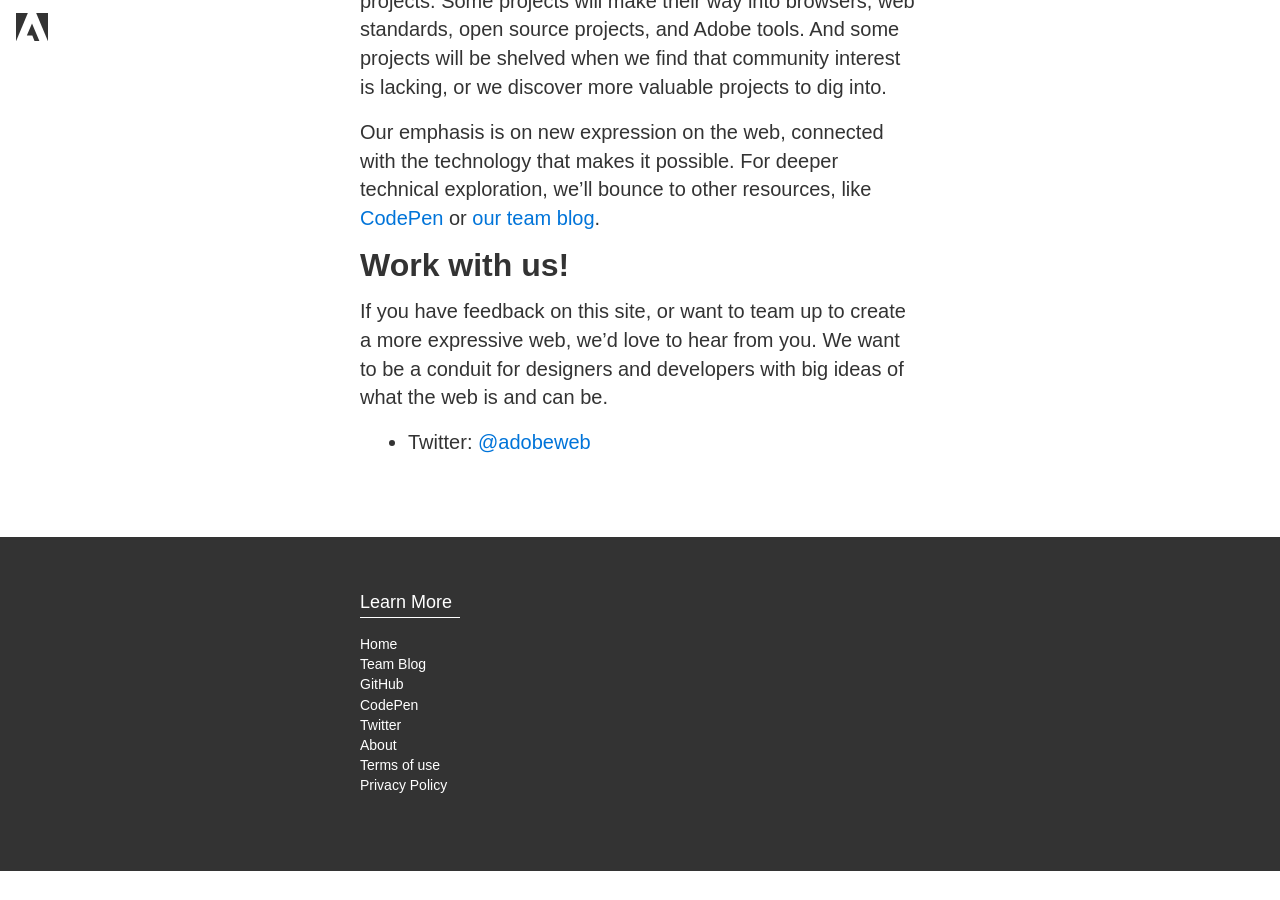
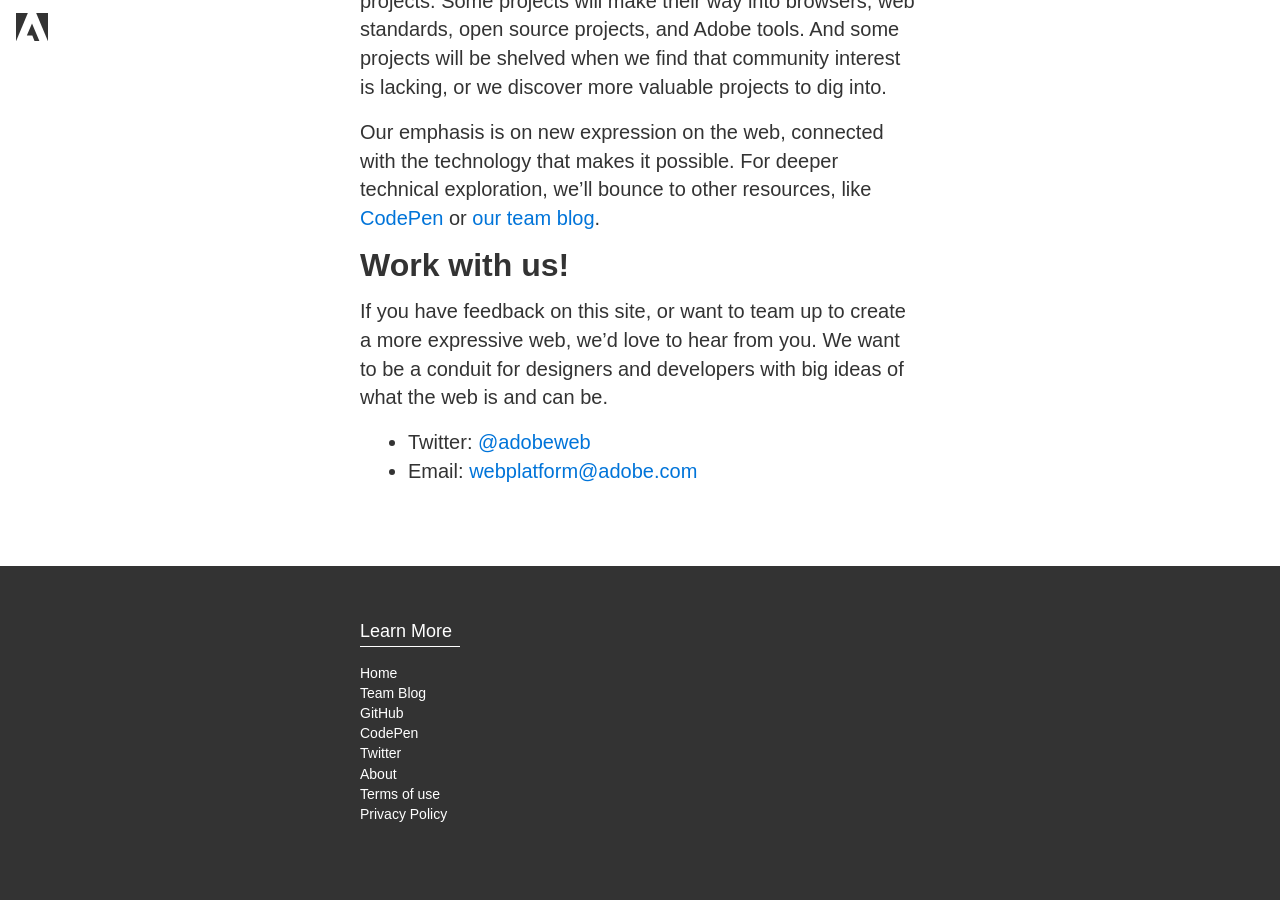
Before and after one commit to adobe-webplatform/adobe-webplatform.github.io, a Jekyll site: the page built from about.md, in a window 1280 px wide and 900 px high, scrolled down 1139 px. Built offline with Jekyll 4.4.1, drawn with Linux system fonts in a browser that asks for light colours; nearby versions of some CDN libraries; before the commit the page ends 2010 px from its top, so only the background shows below that.

Commit message:
add email link to about page

```diff
--- a/about.md
+++ b/about.md
@@ -30,3 +30,4 @@ Our emphasis is on new expression on the web, connected with the technology that
 If you have feedback on this site, or want to team up to create a more expressive web, we'd love to hear from you. We want to be a conduit for designers and developers with big ideas of what the web is and can be.
 
   * Twitter: [@adobeweb](http://twitter.com/adobeweb/)
+  * Email: [webplatform@adobe.com](mailto:webplatform@adobe.com?subject=Hi, Web Platform Team!)
```
